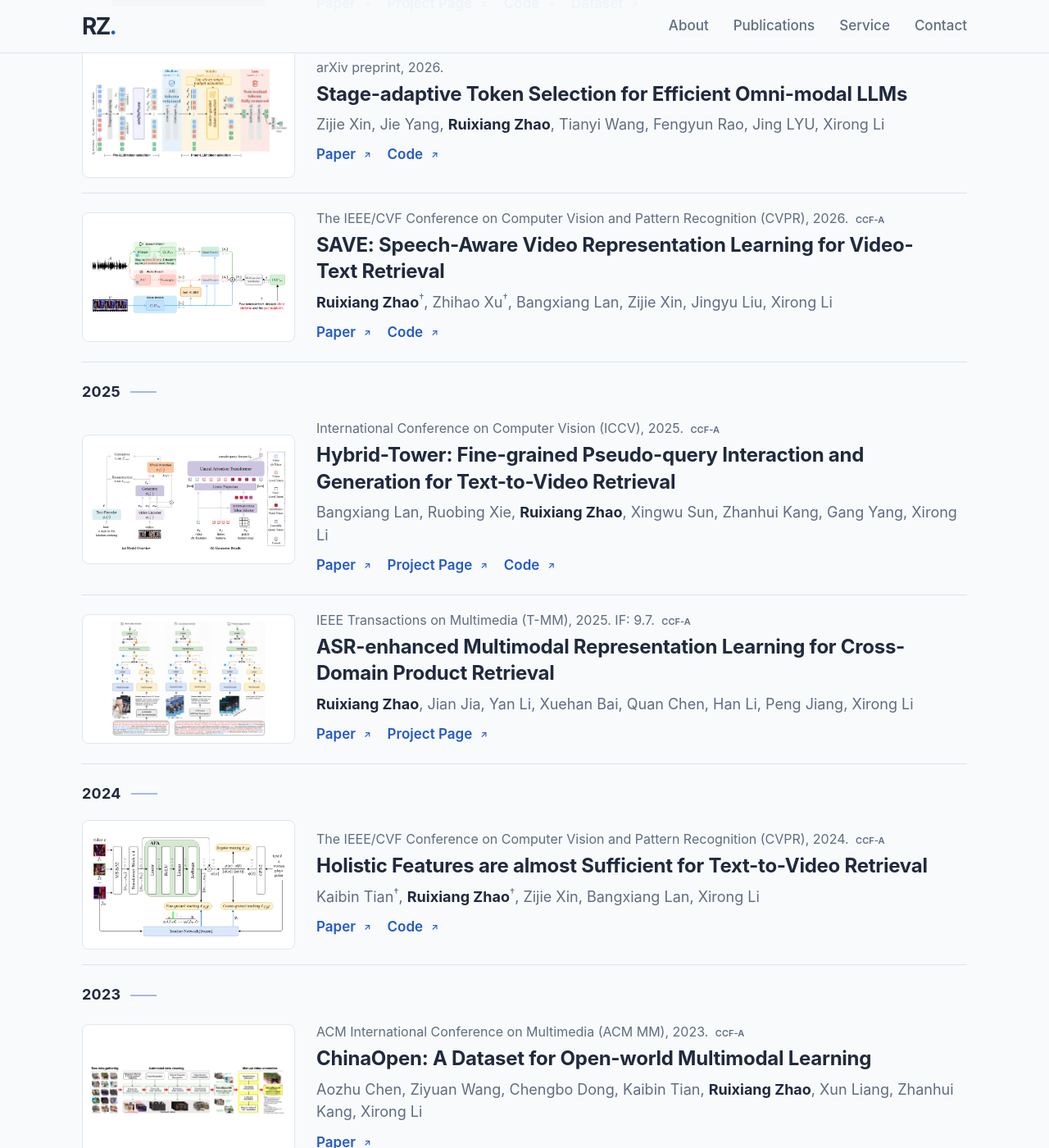
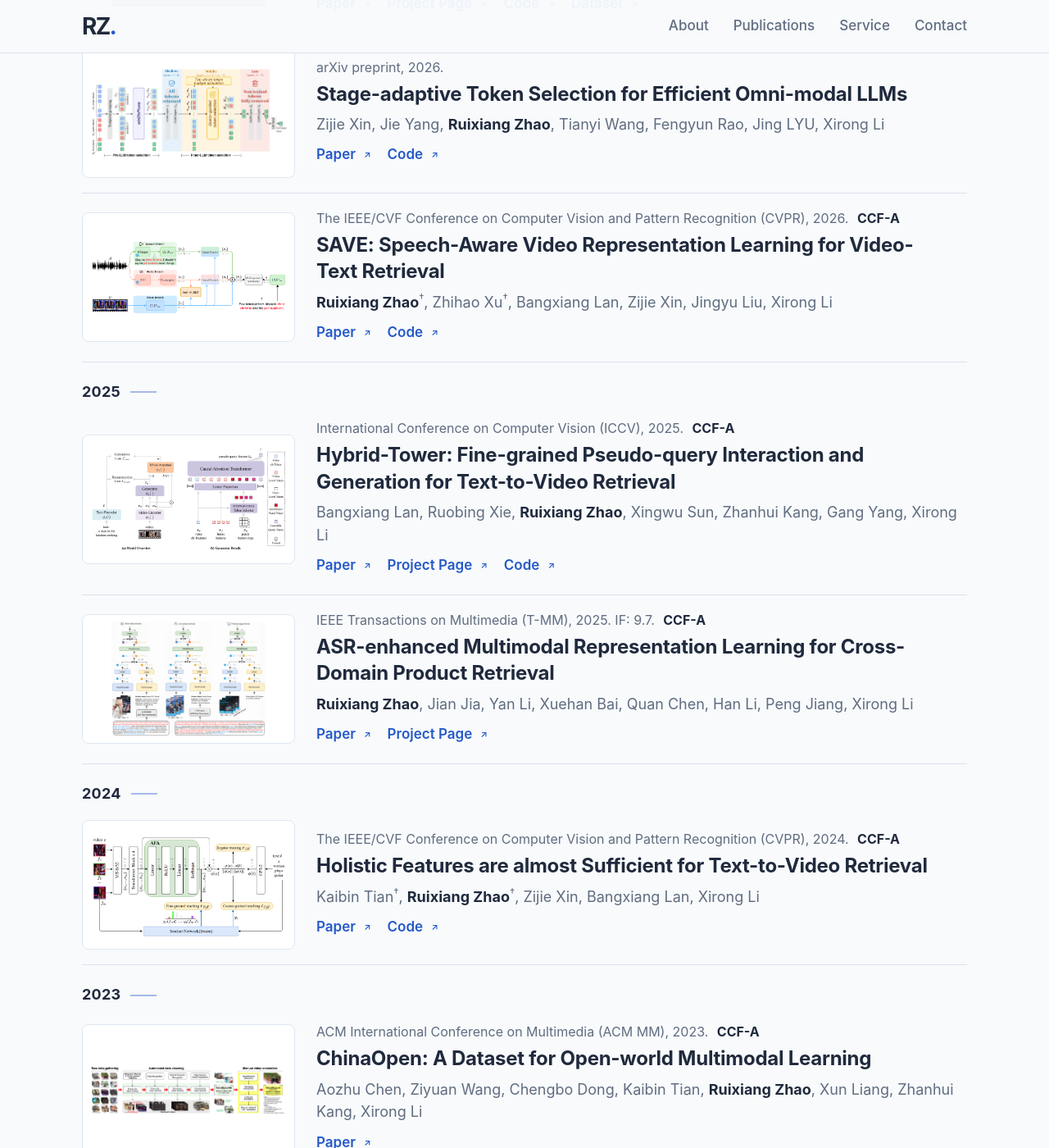
Before and after one commit to RuixiangZhao/RuixiangZhao.github.io, a Jekyll site: the page built from index.html, in a window 1280 px wide and 1400 px high, scrolled down 1185 px. Shown: the whole window at 82% size. Built offline with Jekyll 4.4.1, drawn with Linux system fonts in a browser that asks for light colours; some of the changed text lies outside the part shown; grey boxes are pictures that could not be loaded.

Commit message:
Align CCF label size and tighten visitor layout

```diff
--- a/index.html
+++ b/index.html
@@ -195,7 +195,6 @@
     <h2 id="contact-title">Contact</h2>
     <p class="detail-label">Email</p>
     <a class="contact-link" href="mailto:ruixiangzhao@ruc.edu.cn">ruixiangzhao@ruc.edu.cn <span aria-hidden="true">↗</span></a>
-    <p class="muted">School of Information<br>Renmin University of China</p>
   </section>
 </div>
 
--- a/styles.css
+++ b/styles.css
@@ -68,7 +68,7 @@
 .publication-featured .publication-image img { height: 190px; }
 .pub-meta { margin-bottom: 5px; color: var(--muted); font-size: 16px; line-height: 1.5; }
 .pub-meta i { font-style: normal; }
-.pub-meta b { margin-left: 4px; font-size: 11px; font-weight: 600; }
+.pub-meta b { margin-left: 6px; font-size: 1em; font-weight: 650; color: var(--ink); }
 .badge { display: inline-block; margin-left: 5px; padding: 1px 7px; border-radius: 3px; background: var(--accent-soft); color: var(--accent); font-size: 11px; font-weight: 650; }
 .pub-title { font-size: 24px; font-weight: 650; line-height: 1.35; letter-spacing: -.25px; text-wrap: pretty; }
 .pub-title a { color: var(--ink); }
@@ -88,7 +88,6 @@
 .details-grid .eyebrow { font-size: 12px; }
 .detail-label { font-weight: 650; margin-bottom: 6px; }
 .muted { color: var(--muted); }
-#contact > p:last-child { margin-top: 8px; }
 .contact-link { overflow-wrap: anywhere; }
 .site-footer { display: flex; justify-content: space-between; gap: 20px; padding: 16px 0 20px; border-top: 1px solid var(--line); color: var(--muted); font-size: 12px; }
 .site-footer a { color: var(--muted); }
@@ -157,7 +156,7 @@
 }
 
 /* Live visitor statistics; the map stays neutral until real data is available. */
-.visitor-section { display: grid; grid-template-columns: minmax(0, 1fr) 240px; gap: 24px; align-items: center; border-top: 1px solid var(--line); padding: 20px 0; }
+.visitor-section { display: grid; grid-template-columns: minmax(0, max-content) 240px; justify-content: start; gap: 24px; align-items: center; border-top: 1px solid var(--line); padding: 20px 0; }
 .visitor-section h2 { font-size: 26px; }
 .visitor-section .eyebrow { margin-bottom: 10px; }
 .visitor-count { display: flex; flex-wrap: wrap; align-items: baseline; gap: 10px; margin-top: 6px; }
@@ -166,7 +165,7 @@
 .visitor-status { font-size: 14px; color: var(--muted); margin-top: 3px; }
 .visitor-note { font-size: 14px; color: var(--muted); line-height: 1.5; margin-top: 6px; }
 .visitor-providers { font-size: 13px; color: var(--muted); margin-top: 8px; }
-.visitor-map-panel { min-width: 0; width: 100%; max-width: 240px; justify-self: end; text-align: center; }
+.visitor-map-panel { min-width: 0; width: 100%; max-width: 240px; justify-self: start; text-align: center; }
 .visitor-map-fallback img { width: 100%; height: auto; max-height: 100px; object-fit: contain; }
 .visitor-map-status { font-size: 13px; color: var(--muted); margin-top: 12px; }
 .visitor-map-live { width: 100%; }
@@ -174,7 +173,7 @@
 .visitor-map-live img { height: auto; margin-inline: auto; }
 .visitor-section [hidden] { display: none !important; }
 @media (max-width: 850px) {
-  .visitor-section { grid-template-columns: minmax(0, 1fr) 240px; gap: 20px; }
+  .visitor-section { grid-template-columns: minmax(0, max-content) 240px; justify-content: start; gap: 20px; }
 }
 @media (max-width: 600px) {
   .visitor-section { grid-template-columns: minmax(0, 1fr); gap: 14px; padding: 20px 0; }
```
